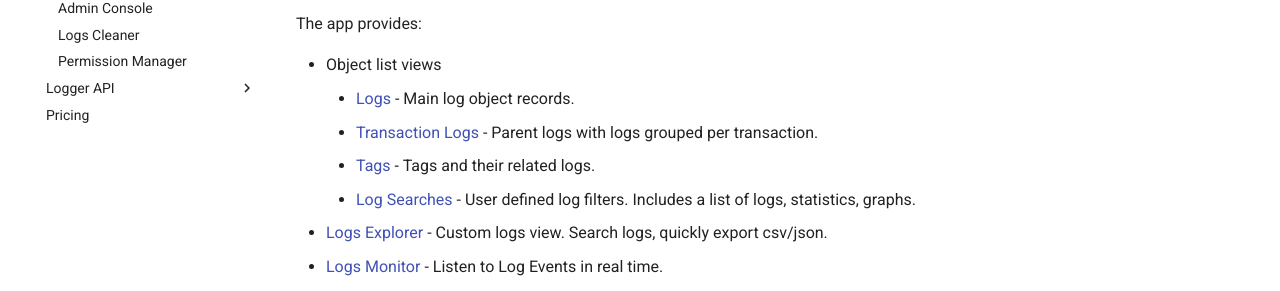
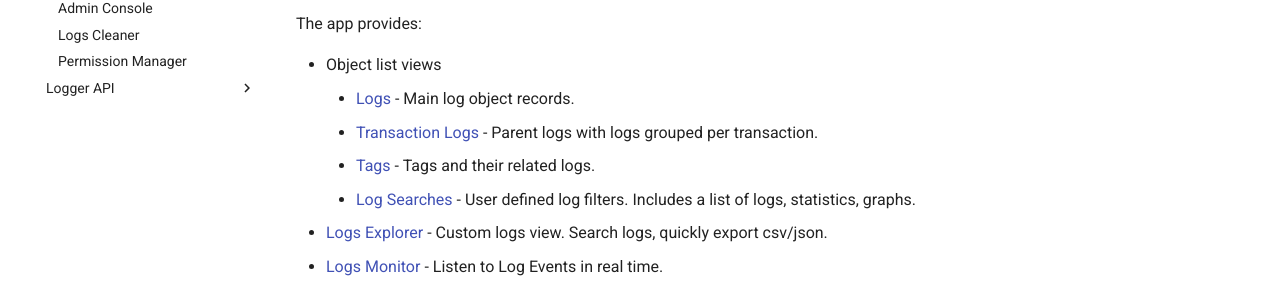
Before and after one commit to kratapps/one-logger-kratapps-com, an MkDocs documentation site: the page built from docs/docs/ui/index.md, in a window 1280 px wide. Shown: the part 343-634 px from the top of the page. Built offline with MkDocs 1.6.1 and Material for MkDocs 9.7.7, drawn with Linux system fonts in a browser that asks for light colours.

Commit message:
Remove pricing from docs.

```diff
--- a/mkdocs.yml
+++ b/mkdocs.yml
@@ -93,7 +93,6 @@
       - Permission Manager: docs/api/permission-manager.md
       - Plugin Development: docs/api/plugin-development.md
       - Logger for ISV: docs/api/logger-for-isv.md
-    - Pricing: pricing.md
   - Reference:
     - Objet Reference:
       - Log: docs/reference/ok__Log__c.md
```
